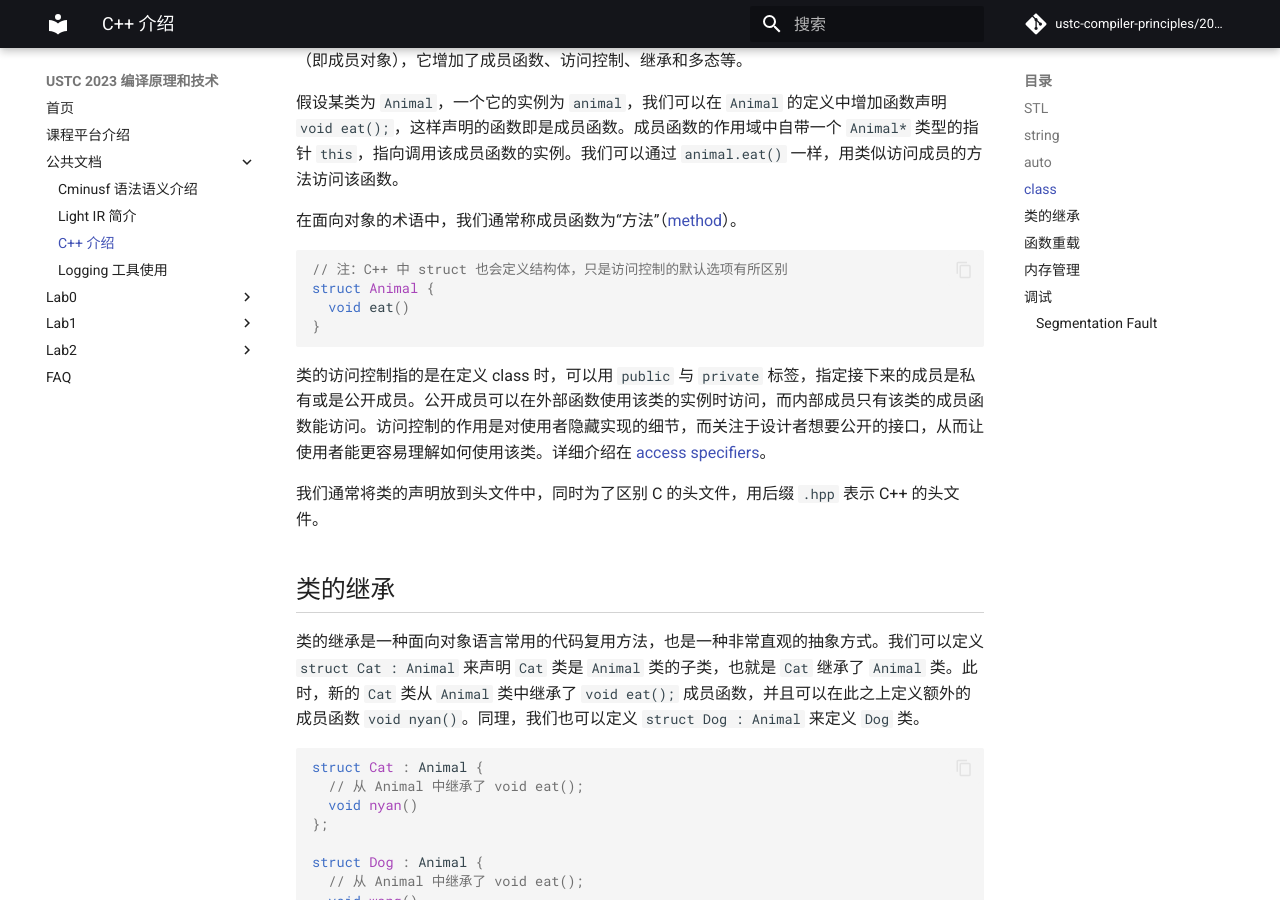
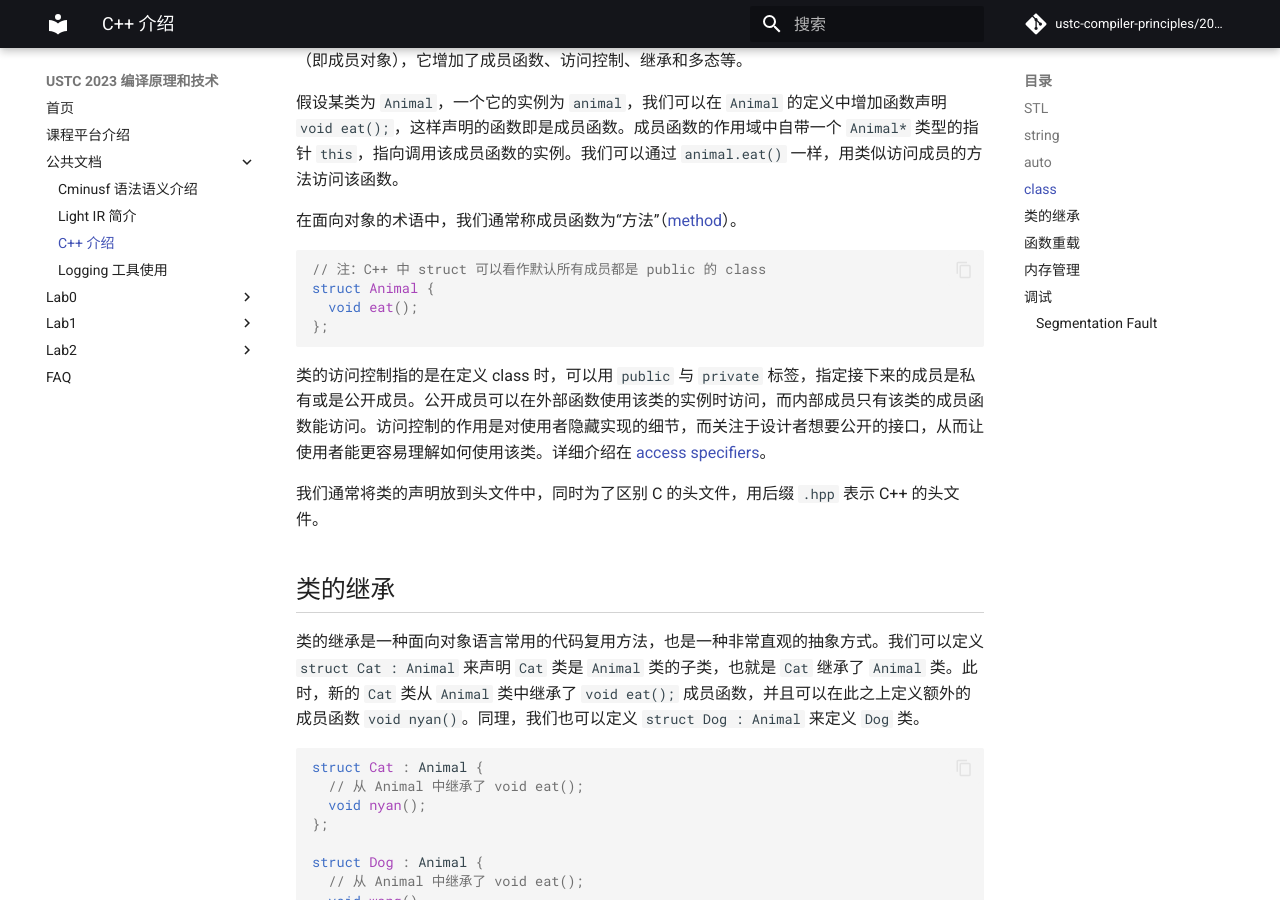
Before and after one commit to ustc-compiler-principles/2023, an MkDocs documentation site: the page built from docs/common/simple_cpp.md, in a window 1280 px wide and 900 px high, scrolled down 1303 px. Built offline with MkDocs 1.6.1 and Material for MkDocs 9.7.7, drawn with Linux system fonts in a browser that asks for light colours; comment, search, counter and statistics services are not loaded.

Commit message:
update cpp

````diff
--- a/docs/common/simple_cpp.md
+++ b/docs/common/simple_cpp.md
@@ -48,10 +48,10 @@ class 是 C++ 面向对象的基础，它相当于对 C 中的结构体的扩展
 在面向对象的术语中，我们通常称成员函数为“方法”（[method](<https://en.wikipedia.org/wiki/Method_(computer_programming)>)）。
 
 ```cpp
-// 注：C++ 中 struct 也会定义结构体，只是访问控制的默认选项有所区别
+// 注：C++ 中 struct 可以看作默认所有成员都是 public 的 class
 struct Animal {
-  void eat()
-}
+  void eat();
+};
 ```
 
 类的访问控制指的是在定义 class 时，可以用 `public` 与 `private` 标签，指定接下来的成员是私有或是公开成员。公开成员可以在外部函数使用该类的实例时访问，而内部成员只有该类的成员函数能访问。访问控制的作用是对使用者隐藏实现的细节，而关注于设计者想要公开的接口，从而让使用者能更容易理解如何使用该类。详细介绍在 [access specifiers](https://en.cppreference.com/w/cpp/language/access)。
@@ -65,7 +65,7 @@ struct Animal {
 ```cpp
 struct Cat : Animal {
   // 从 Animal 中继承了 void eat();
-  void nyan()
+  void nyan();
 };
 
 struct Dog : Animal {
````
